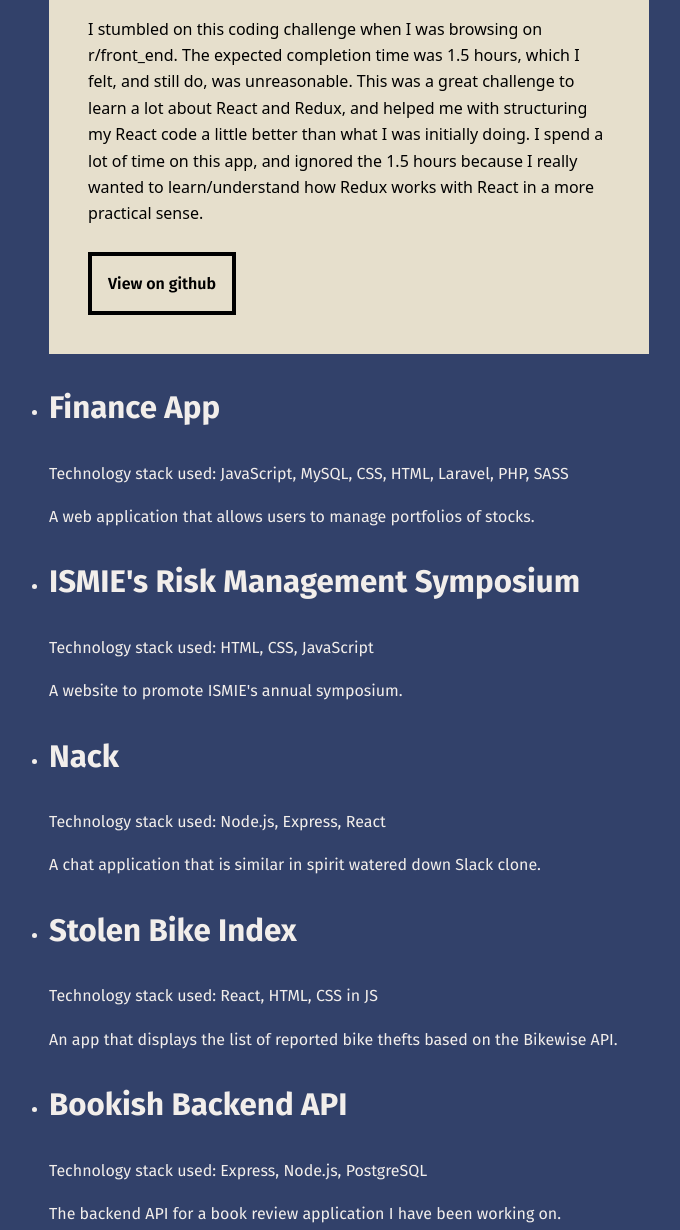
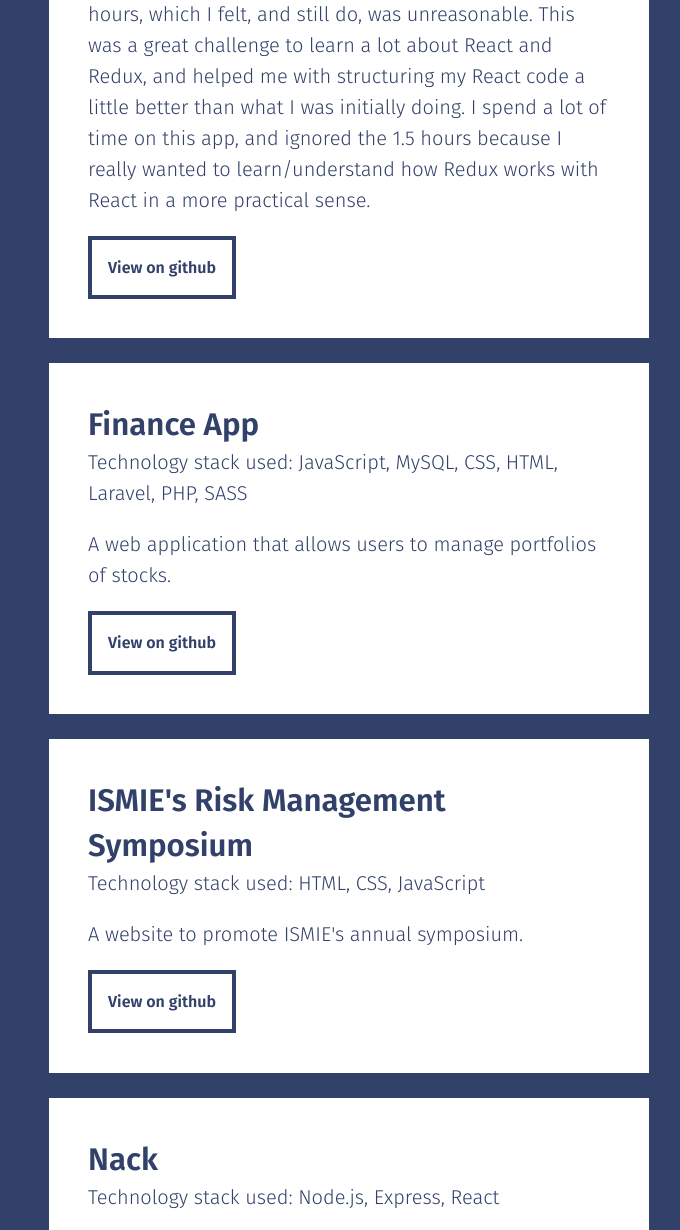
Before and after one commit to davidyearwood/dayvod.github.io, a website: page index.html in a window 1280 px wide. Shown: the part 817-2047 px from the top of the page, without its empty margins (291-971 px from the left). Drawn offline with Linux system fonts and the light colour scheme.

Commit message:
Update card design

```diff
--- a/assets/sass/modules/_btn.scss
+++ b/assets/sass/modules/_btn.scss
@@ -1,6 +1,6 @@
 .btn {
-  color: #000000;
-  border: 4px solid black;
+  color: $rhino;
+  border: 4px solid $rhino;
   display: inline-block;
   font-family: $font-stack--sans;
   font-weight: 600;
@@ -9,8 +9,9 @@
   transition: all 0.5s;
 }
 
-.btn:hover {
-  background-color: #2E2E2E;
+.btn:hover,
+.btn:focus {
+  background-color: $rhino;
   color: #fff;
   transform: translateX(.41em);
 }
--- a/assets/sass/modules/_card.scss
+++ b/assets/sass/modules/_card.scss
@@ -1,20 +1,22 @@
 .card {
-  background-color: $bg-color--card;
+  background-color: #fff;
   box-sizing: border-box;
-  color: #000;
+  color: $rhino;
+  font-family: $font-stack--sans;
   padding: 2.441em;
 }
 
 .card__text {
-  font-family: 'Noto Sans', monospace;
-  line-height: 1.65;
-  font-size: 1rem;
+  font-weight: 300;
+  line-height: 1.55;
+  font-size: #{-get-asc-size($scale, 2)}rem;
   margin: 0;
 }
 
 .card__title {
-  font-family: "Space Mono";
-  font-size: 1.953rem;
+  font-family: $font-stack--sans;
+  font-size: $h3;
+  font-weight: 600;
 }
 
 
@@ -30,7 +32,3 @@
   display: inline-block;
   margin-right: 1rem;
 }
-
-.icon--small {
-  width: 2.441rem ;
-}
--- a/index.html
+++ b/index.html
@@ -32,13 +32,15 @@
         <main>
             <section class="bio">
                 <p class="bio__text">
-                    Hey there! I work as a Web Development Specialist at ISMIE Mutual Insurance Co based in Chicago, IL. I am responsible for building and supporting
-                    our Risk Management Department’s websites, and web base tools. Contrary to my fancy job title, I work on the
-                    front side of things.
+                    Hey there! I work as a Web Development Specialist at ISMIE Mutual Insurance Co based in Chicago, IL. I am responsible for
+                    building and supporting our Risk Management Department’s websites, and web base tools. Contrary to my
+                    fancy job title, I work on the front side of things.
                 </p>
 
                 <p class="bio__text">
-                    Check out my <a href="#">LinkedIn profile</a> for further details on my work history, or feel free to <a href="#">contact me via email</a>.
+                    Check out my
+                    <a href="#">LinkedIn profile</a> for further details on my work history, or feel free to
+                    <a href="#">contact me via email</a>.
                 </p>
             </section>
             <section>
@@ -46,58 +48,46 @@
                 <ul class="grid" style="padding-left: 0;">
                     <li class="card grid__item">
                         <h3 class="card__title">Calendar Application</h3>
-                        <div class="card__list mt-3">
-                            <h4 class="card__text mb-xs">Technology stack used:</h4>
-                            <ul class="horizontal-list">
-                                <li class="horizontal-list__item">
-                                    <img src="assets/imgs/css-icon.svg" alt="CSS" class="icon--small">
-                                </li>
-                                <li class="horizontal-list__item">
-                                    <img src="assets/imgs/react-icon.svg" alt="React" class="icon--small">
-                                </li>
-                                <li class="horizontal-list__item">
-                                    <img src="assets/imgs/redux-icon.svg" alt="Redux" class="icon--small">
-                                </li>
-                            </ul>
-                        </div>
-                        <p class="card__text mt-3">
+                        <p class="card__text">Tech used: React, Redux, Webpack, and CSS</p>
+
+                        <p class="card__text mt-2">
                             I stumbled on this coding challenge when I was browsing on r/front_end. The expected completion time was 1.5 hours, which
                             I felt, and still do, was unreasonable. This was a great challenge to learn a lot about React
                             and Redux, and helped me with structuring my React code a little better than what I was initially
                             doing. I spend a lot of time on this app, and ignored the 1.5 hours because I really wanted to
                             learn/understand how Redux works with React in a more practical sense.
                         </p>
-                        <a href="https://github.com/dayvod/calendar-app" class="btn mt-3">View on github</a>
+                        <a href="https://github.com/dayvod/calendar-app" class="btn mt-2">View on github</a>
                     </li>
-                    <li class="grid__item">
-                        <h3>Finance App</h3>
-                        <p>Technology stack used: JavaScript, MySQL, CSS, HTML, Laravel, PHP, SASS</p>
-                        <p>A web application that allows users to manage portfolios of stocks.</p>
-                        <a href="#"></a>
+                    <li class="card grid__item mt-3">
+                        <h3 class="card__title">Finance App</h3>
+                        <p class="card__text">Technology stack used: JavaScript, MySQL, CSS, HTML, Laravel, PHP, SASS</p>
+                        <p class="card__text mt-2">A web application that allows users to manage portfolios of stocks.</p>
+                        <a href="https://github.com/dayvod/calendar-app" class="btn mt-2">View on github</a>
                     </li>
-                    <li class="grid__item">
-                        <h3>ISMIE's Risk Management Symposium</h3>
-                        <p>Technology stack used: HTML, CSS, JavaScript</p>
-                        <p>A website to promote ISMIE's annual symposium.</p>
-                        <a href="#"></a>
+                    <li class="card grid__item mt-3">
+                        <h3 class="card__title">ISMIE's Risk Management Symposium</h3>
+                        <p class="card__text">Technology stack used: HTML, CSS, JavaScript</p>
+                        <p class="card__text mt-2">A website to promote ISMIE's annual symposium.</p>
+                        <a href="https://github.com/dayvod/calendar-app" class="btn mt-2">View on github</a>
                     </li>
-                    <li class="grid__item">
-                        <h3>Nack</h3>
-                        <p>Technology stack used: Node.js, Express, React</p>
-                        <p>A chat application that is similar in spirit watered down Slack clone.</p>
-                        <a href="#"></a>
+                    <li class="card grid__item mt-3">
+                        <h3 class="card__title">Nack</h3>
+                        <p class="card__text">Technology stack used: Node.js, Express, React</p>
+                        <p class="card__text mt-2">A chat application that is similar in spirit watered down Slack clone.</p>
+                        <a href="https://github.com/dayvod/calendar-app" class="btn mt-2">View on github</a>
                     </li>
-                    <li class="grid__item">
-                        <h3>Stolen Bike Index</h3>
-                        <p>Technology stack used: React, HTML, CSS in JS</p>
-                        <p>An app that displays the list of reported bike thefts based on the Bikewise API.</p>
-                        <a href="#"></a>
+                    <li class="card grid__item mt-3">
+                        <h3 class="card__title">Stolen Bike Index</h3>
+                        <p class="card__text">Technology stack used: React, HTML, CSS in JS</p>
+                        <p class="card__text mt-2">An app that displays the list of reported bike thefts based on the Bikewise API.</p>
+                        <a href="https://github.com/dayvod/calendar-app" class="btn mt-2">View on github</a>
                     </li>
-                    <li class="grid__item">
-                        <h3>Bookish Backend API</h3>
-                        <p>Technology stack used: Express, Node.js, PostgreSQL</p>
-                        <p>The backend API for a book review application I have been working on.</p>
-                        <a href="#"></a>
+                    <li class="card grid__item mt-3">
+                        <h3 class="card__title">Bookish Backend API</h3>
+                        <p class="card__text">Technology stack used: Express, Node.js, PostgreSQL</p>
+                        <p class="card__text mt-2">The backend API for a book review application I have been working on.</p>
+                        <a href="https://github.com/dayvod/calendar-app" class="btn mt-2">View on github</a>
                     </li>
                 </ul>
             </section>
```
Also changed, not shown: assets/css/main.css, 1 other file.
